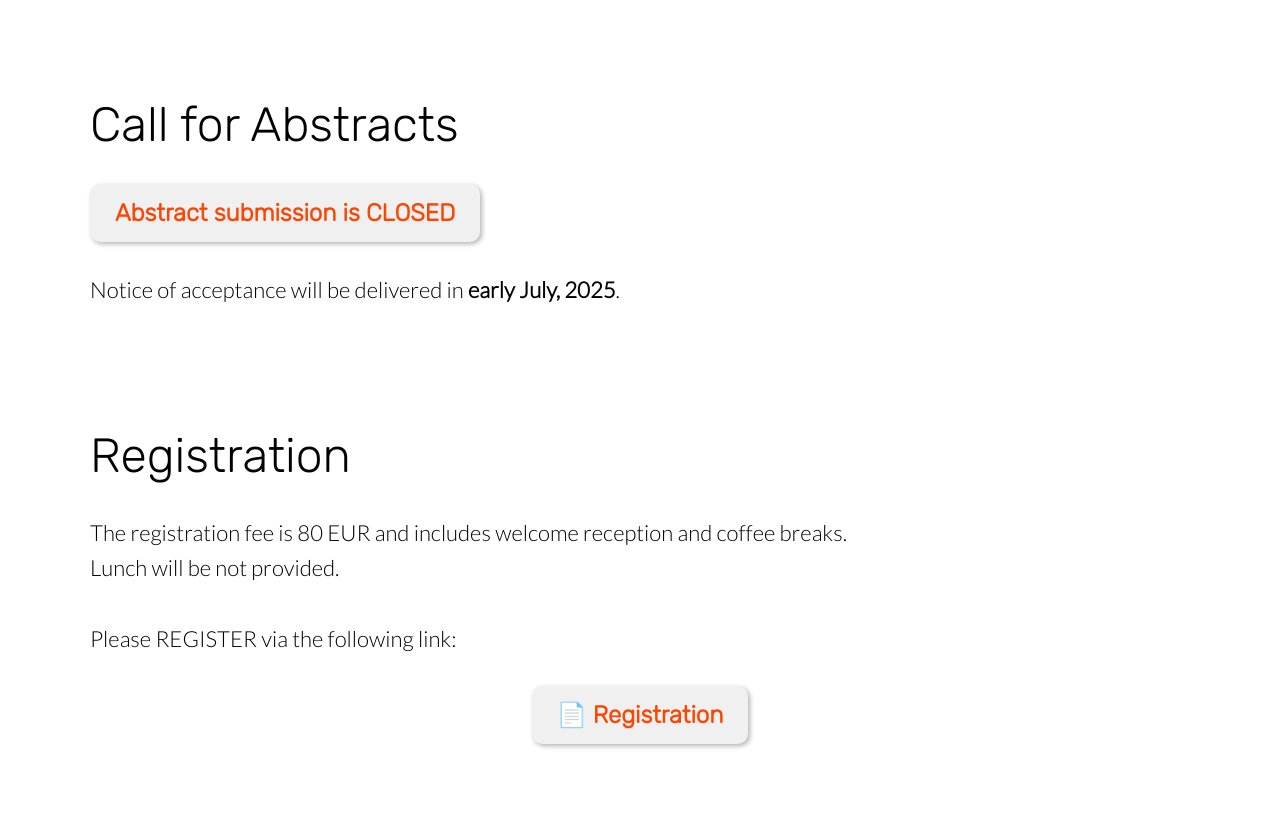
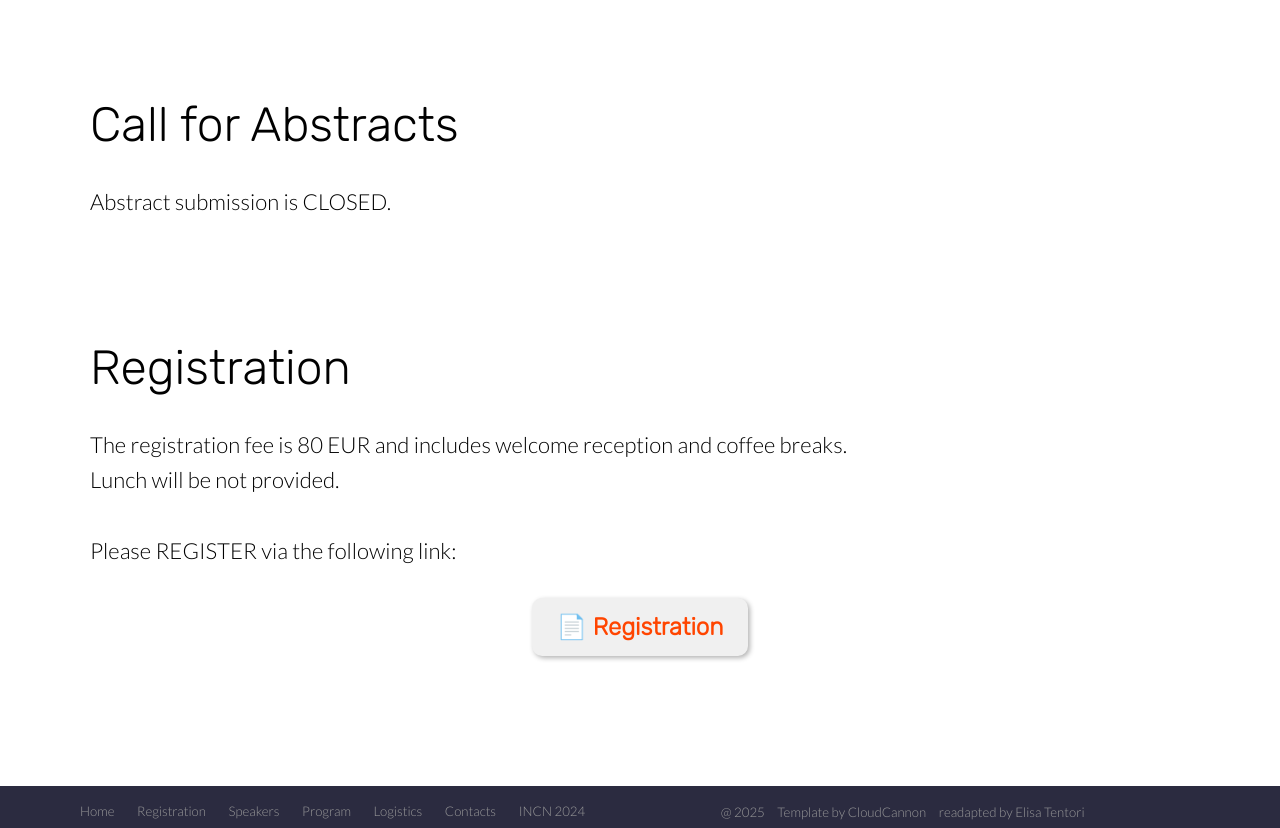
Before and after one commit to INCNgit/incn, a Jekyll site: the page built from registration.html, in a window 1280 px wide and 900 px high, scrolled down 382 px, cut to the strip 72-900 px from the top of the window. Built offline with Jekyll 4.4.1, drawn with Linux system fonts in a browser that asks for light colours; nearby versions of some CDN libraries.

```diff
--- a/registration.html
+++ b/registration.html
@@ -142,6 +142,9 @@ image: /images/background/backpd.png
 		<div class="container flex">
 			<div class="text">
 				<h2 class="editable">Call for Abstracts</h2>
+				<p class="editable">
+					Abstract submission is CLOSED.
+				</p>
 				<!--
 				<p class="editable">
 					Please submit your abstract for ORAL or POSTER presentation via the following link:
@@ -152,17 +155,18 @@ image: /images/background/backpd.png
 						📄 Submission Form
 					</a>
 				</div>
-				-->
+
 				<div class="form-closed">
 					<div class="fake-button">
 						Abstract submission is CLOSED
 					</div>
-					</div>
+				</div>
 
 				<p class="editable">
-					<!--Abstract submission deadline: <b>June 14th, 2025</b> at 23:59 CET.-->
+					Abstract submission deadline: <b>June 14th, 2025</b> at 23:59 CET.
 					Notice of acceptance will be delivered in <b>early July, 2025</b>.
 				</p>
+				-->
 			</div>
 		</div>
 	</section>
```
